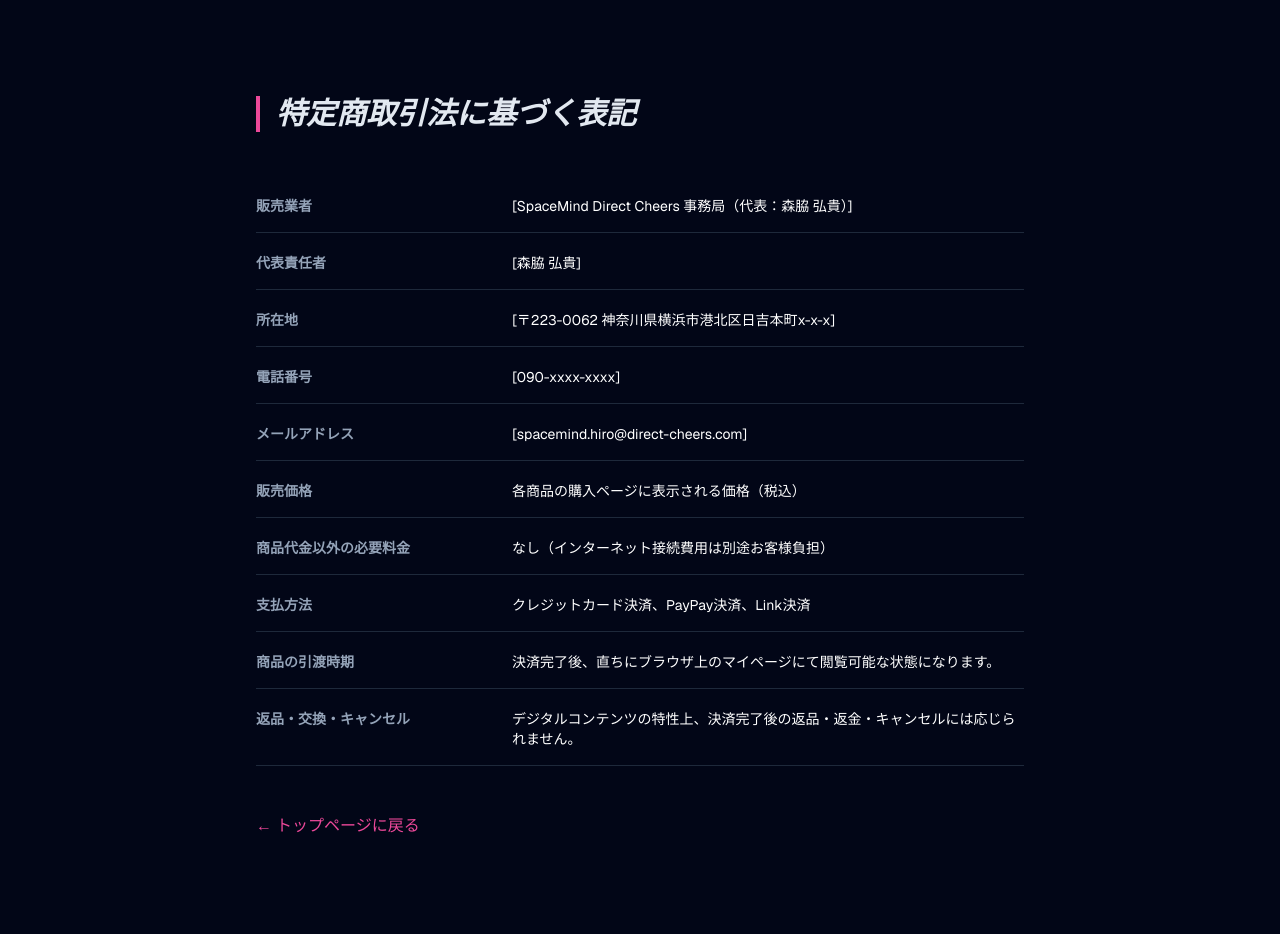
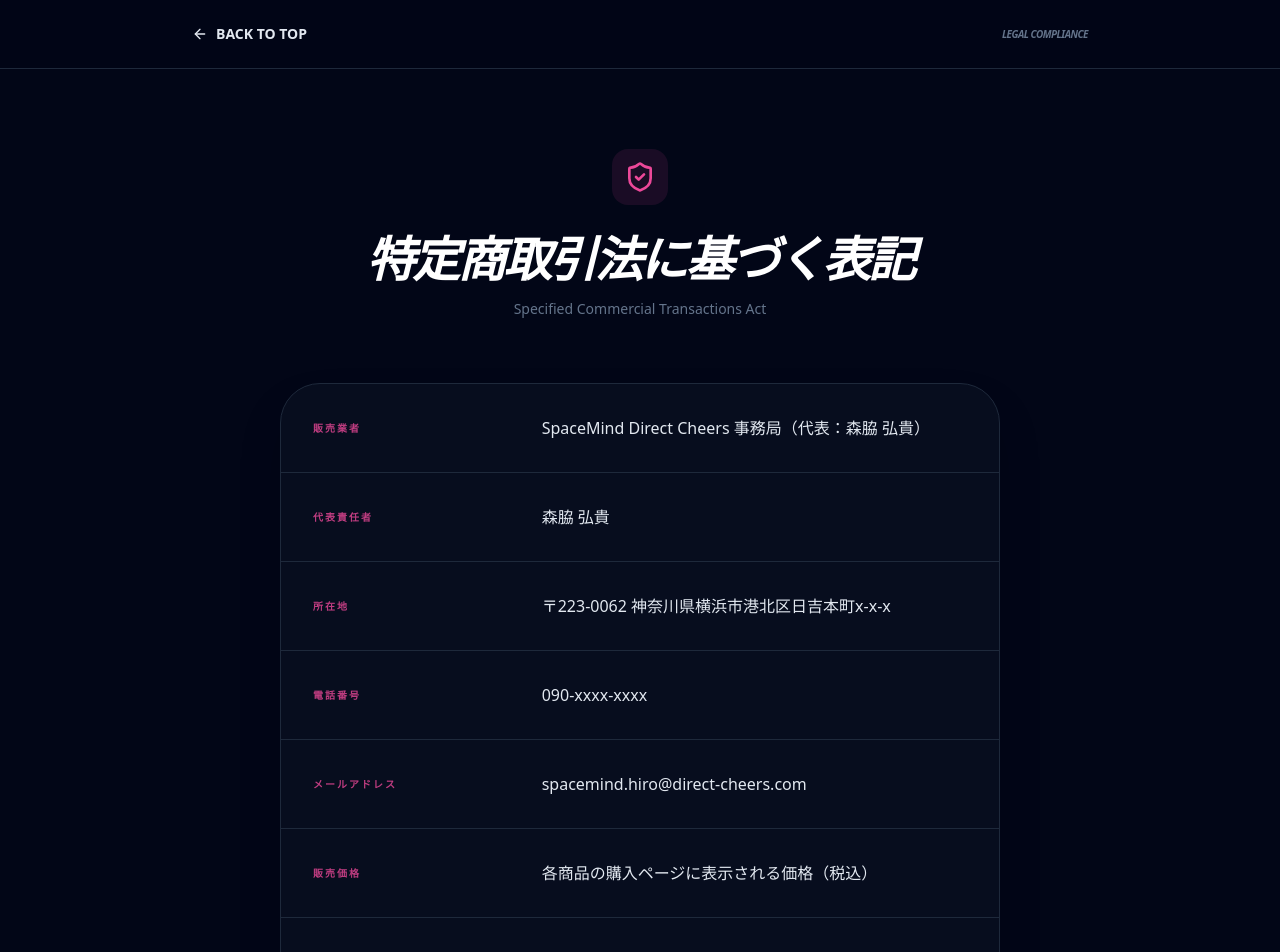
Before and after one commit to spacemindhiro/direct-cheers, a Next.js app: page /law in a window 1280 px wide. Shown: the top 952 px of the page. Built offline with nearby package versions, Linux system fonts and the light colour scheme.

Commit message:
law更新

```diff
--- a/app/law/page.tsx
+++ b/app/law/page.tsx
@@ -1,32 +1,73 @@
 import React from 'react';
+import Link from 'next/link';
+import { ArrowLeft, ShieldCheck } from "lucide-react";
 
 export default function LawPage() {
-  const rowStyle = "border-b border-slate-800 py-4 flex flex-col md:flex-row";
-  const labelStyle = "md:w-1/3 font-bold text-slate-400 text-sm mb-1 md:mb-0";
-  const contentStyle = "md:w-2/3 text-white text-sm";
+  const lawData = [
+    { label: "販売業者", value: "SpaceMind Direct Cheers 事務局（代表：森脇 弘貴）" },
+    { label: "代表責任者", value: "森脇 弘貴" },
+    { label: "所在地", value: "〒223-0062 神奈川県横浜市港北区日吉本町x-x-x" },
+    { label: "電話番号", value: "090-xxxx-xxxx" },
+    { label: "メールアドレス", value: "spacemind.hiro@direct-cheers.com" },
+    { label: "販売価格", value: "各商品の購入ページに表示される価格（税込）" },
+    { label: "商品代金以外の必要料金", value: "なし（インターネット接続費用は別途お客様負担）" },
+    { label: "支払方法", value: "クレジットカード決済、PayPay決済、Link決済" },
+    { label: "商品の引渡時期", value: "決済完了後、直ちにブラウザ上のマイページにて閲覧可能な状態になります。" },
+    { label: "返品・交換・キャンセル", value: "デジタルコンテンツの特性上、決済完了後の返品・返金・キャンセルには応じられません。" },
+  ];
 
   return (
-    <div className="min-h-screen bg-slate-950 text-slate-200 p-8 md:p-24">
-      <div className="max-w-3xl mx-auto">
-        <h1 className="text-3xl font-black mb-12 italic border-l-4 border-pink-500 pl-4 uppercase">特定商取引法に基づく表記</h1>
+    <div className="min-h-screen bg-slate-950 text-slate-200 font-sans selection:bg-pink-500/30">
+      {/* --- Navigation --- */}
+      <nav className="p-6 border-b border-slate-800 backdrop-blur-md bg-slate-950/80 sticky top-0 z-50">
+        <div className="max-w-4xl mx-auto flex justify-between items-center">
+          <Link href="/" className="flex items-center gap-2 text-sm font-bold hover:text-pink-500 transition-colors group">
+            <ArrowLeft size={16} className="group-hover:-translate-x-1 transition-transform" /> BACK TO TOP
+          </Link>
+          <div className="flex items-center gap-2 text-[10px] font-black italic tracking-tighter text-slate-500 uppercase">
+            Legal Compliance
+          </div>
+        </div>
+      </nav>
 
-        <div className="space-y-1">
-          <div className={rowStyle}><div className={labelStyle}>販売業者</div><div className={contentStyle}>[SpaceMind Direct Cheers 事務局（代表：森脇 弘貴）]</div></div>
-          <div className={rowStyle}><div className={labelStyle}>代表責任者</div><div className={contentStyle}>[森脇 弘貴]</div></div>
-          <div className={rowStyle}><div className={labelStyle}>所在地</div><div className={contentStyle}>[〒223-0062 神奈川県横浜市港北区日吉本町x-x-x]</div></div>
-          <div className={rowStyle}><div className={labelStyle}>電話番号</div><div className={contentStyle}>[090-xxxx-xxxx]</div></div>
-          <div className={rowStyle}><div className={labelStyle}>メールアドレス</div><div className={contentStyle}>[spacemind.hiro@direct-cheers.com]</div></div>
-          <div className={rowStyle}><div className={labelStyle}>販売価格</div><div className={contentStyle}>各商品の購入ページに表示される価格（税込）</div></div>
-          <div className={rowStyle}><div className={labelStyle}>商品代金以外の必要料金</div><div className={contentStyle}>なし（インターネット接続費用は別途お客様負担）</div></div>
-          <div className={rowStyle}><div className={labelStyle}>支払方法</div><div className={contentStyle}>クレジットカード決済、PayPay決済、Link決済</div></div>
-          <div className={rowStyle}><div className={labelStyle}>商品の引渡時期</div><div className={contentStyle}>決済完了後、直ちにブラウザ上のマイページにて閲覧可能な状態になります。</div></div>
-          <div className={rowStyle}><div className={labelStyle}>返品・交換・キャンセル</div><div className={contentStyle}>デジタルコンテンツの特性上、決済完了後の返品・返金・キャンセルには応じられません。</div></div>
+      <main className="max-w-3xl mx-auto py-20 px-6">
+        {/* --- Header --- */}
+        <section className="mb-16 text-center">
+          <div className="inline-block p-3 bg-pink-500/10 rounded-2xl mb-6">
+            <ShieldCheck className="text-pink-500" size={32} />
+          </div>
+          <h1 className="text-4xl md:text-5xl font-black text-white mb-4 tracking-tighter italic uppercase">
+            特定商取引法に基づく表記
+          </h1>
+          <p className="text-slate-500 text-sm font-medium">
+            Specified Commercial Transactions Act
+          </p>
+        </section>
+
+        {/* --- Law Table --- */}
+        <div className="bg-slate-900/40 border border-slate-800 rounded-[2.5rem] overflow-hidden shadow-2xl">
+          <dl className="divide-y divide-slate-800">
+            {lawData.map((item, index) => (
+              <div key={index} className="flex flex-col md:flex-row p-8 md:items-center gap-4 hover:bg-slate-900/60 transition-colors">
+                <dt className="md:w-1/3 text-[10px] font-bold uppercase tracking-[0.2em] text-pink-500/80">
+                  {item.label}
+                </dt>
+                <dd className="md:w-2/3 text-sm md:text-base text-slate-200 font-medium leading-relaxed">
+                  {item.value}
+                </dd>
+              </div>
+            ))}
+          </dl>
         </div>
 
-        <div className="mt-12">
-          <a href="/" className="text-pink-500 hover:underline">← トップページに戻る</a>
-        </div>
-      </div>
+        {/* --- Notice --- */}
+        <footer className="mt-16 pt-10 border-t border-slate-900">
+          <p className="text-slate-600 text-[10px] text-center font-mono italic leading-relaxed">
+            お客様の個人情報は、当プラットフォームのプライバシーポリシーに従い、<br />
+            厳重に管理・保護されます。
+          </p>
+        </footer>
+      </main>
     </div>
   );
 }
```
